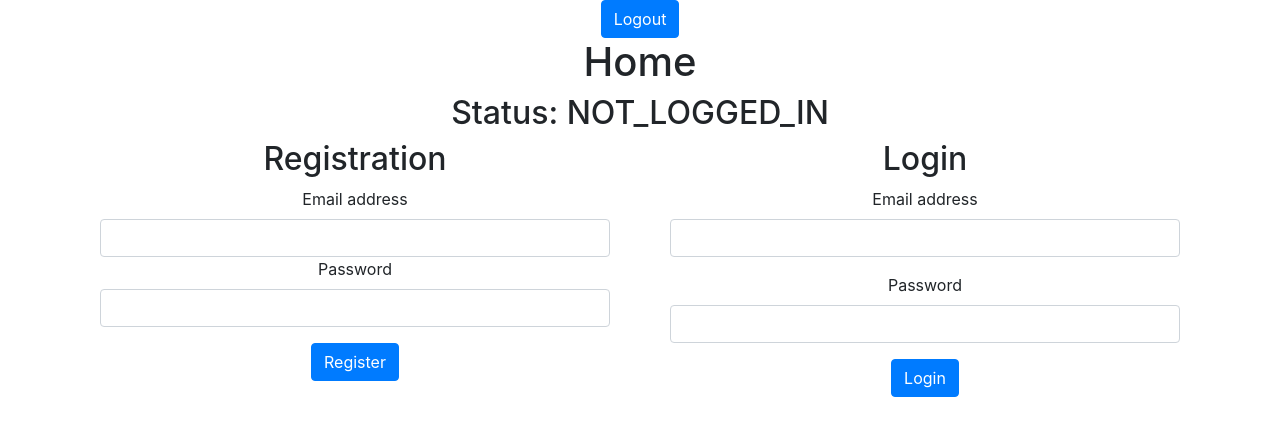
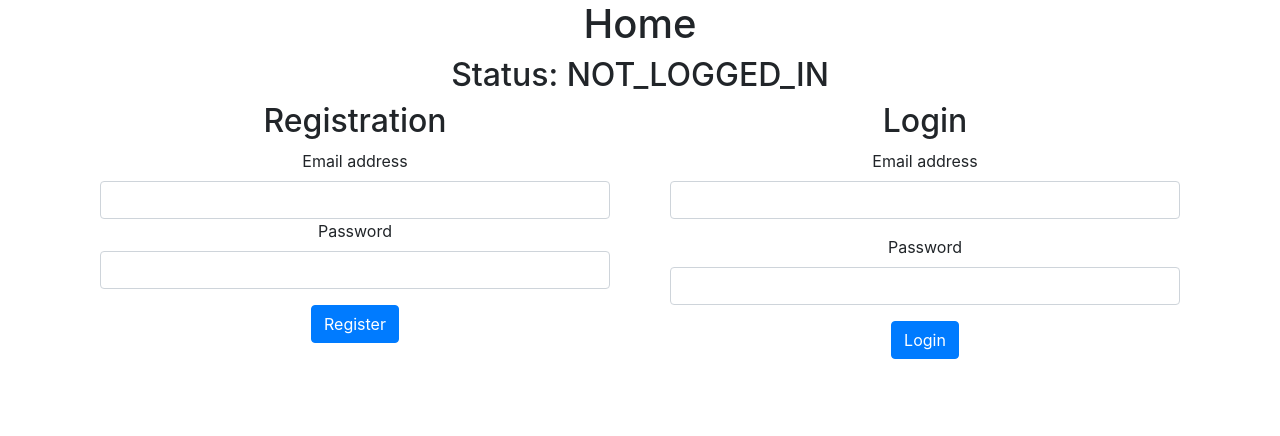
Before and after one commit to LykaJ/js-commerce, a React (Create React App) app in the folder frontend/: page / in a window 1280 px wide. Shown: the top 436 px of the page. Built offline with nearby package versions, Linux system fonts and the light colour scheme; no server answers.

Commit message:
logout button only displayed when user connected

```diff
--- a/frontend/src/App.js
+++ b/frontend/src/App.js
@@ -76,9 +76,14 @@ export default class App extends Component {
     }
 
     render() {
+        const user = this.state.loggedInStatus === "LOGGED_IN";
+        let button;
+        if(user) {
+           button = <Button className="btn-primary" onClick={() => this.handleLogoutClick()}>Logout</Button>
+        }
         return (
             <div className="App">
-                <Button className="btn-primary" onClick={() => this.handleLogoutClick()}>Logout</Button>
+                {button}
                 <BrowserRouter>
                     <Switch>
                         <Route
--- a/frontend/src/components/Login.js
+++ b/frontend/src/components/Login.js
@@ -61,7 +61,6 @@ export default class Login extends Component {
                 {withCredentials: true}
             )
             .then(response => {
-                console.log("res from login", response);
 
                 if (response.data.user) {
                     this.props.handleSuccessfulAuth(response.data);
```
